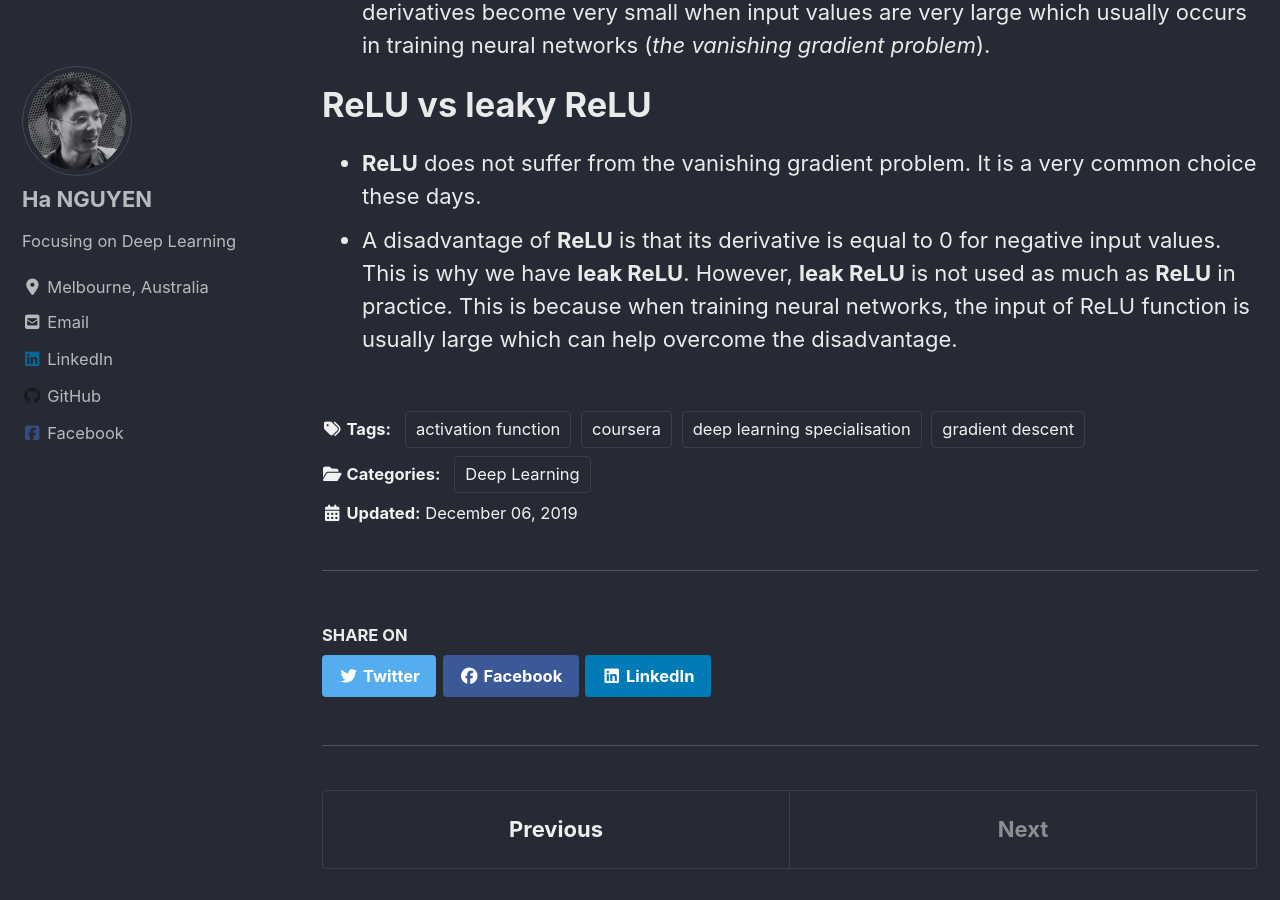
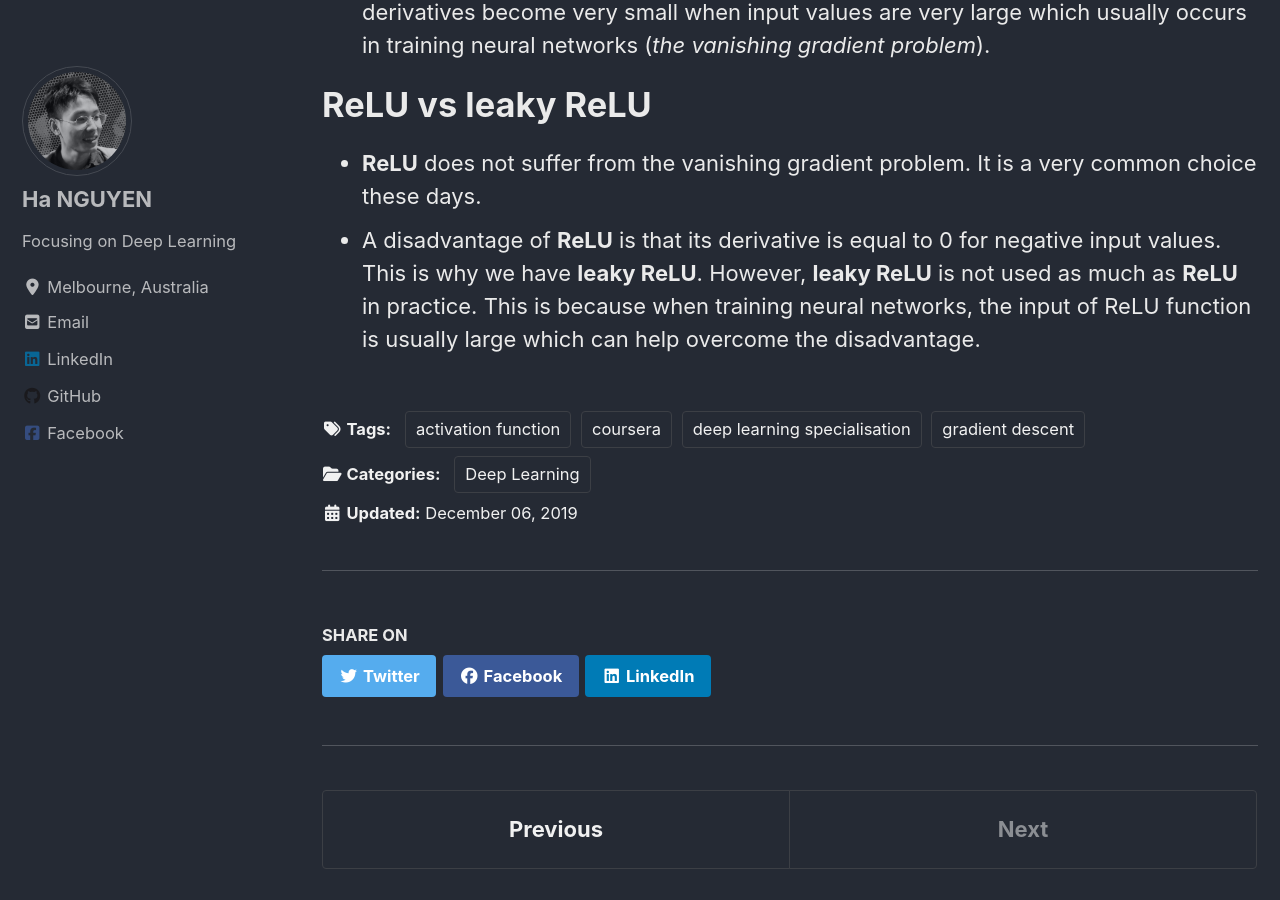
Before and after one commit to datasciblog/datasciblog.github.io, a Jekyll site: the page built from _posts/2019-12-06-DL-01-activation-functions.md, in a window 1280 px wide and 900 px high, scrolled down 1450 px. Built offline with Jekyll 4.4.1, drawn with Linux system fonts in a browser that asks for light colours; cached includes are drawn as plain includes; nearby versions of some CDN libraries.

Commit message:
Update 2019-12-06-DL-01-activation-functions.md

```diff
--- a/_posts/2019-12-06-DL-01-activation-functions.md
+++ b/_posts/2019-12-06-DL-01-activation-functions.md
@@ -33,4 +33,4 @@ These are some takeaways from [Activation Functions lecture](https://www.courser
 
 # ReLU vs leaky ReLU
 - **ReLU** does not suffer from the vanishing gradient problem. It is a very common choice these days.
-- A disadvantage of **ReLU** is that its derivative is equal to 0 for negative input values. This is why we have **leak ReLU**. However, **leak ReLU** is not used as much as **ReLU** in practice. This is because when training neural networks, the input of ReLU function is usually large which can help overcome the disadvantage.
+- A disadvantage of **ReLU** is that its derivative is equal to 0 for negative input values. This is why we have **leaky ReLU**. However, **leaky ReLU** is not used as much as **ReLU** in practice. This is because when training neural networks, the input of ReLU function is usually large which can help overcome the disadvantage.
```
